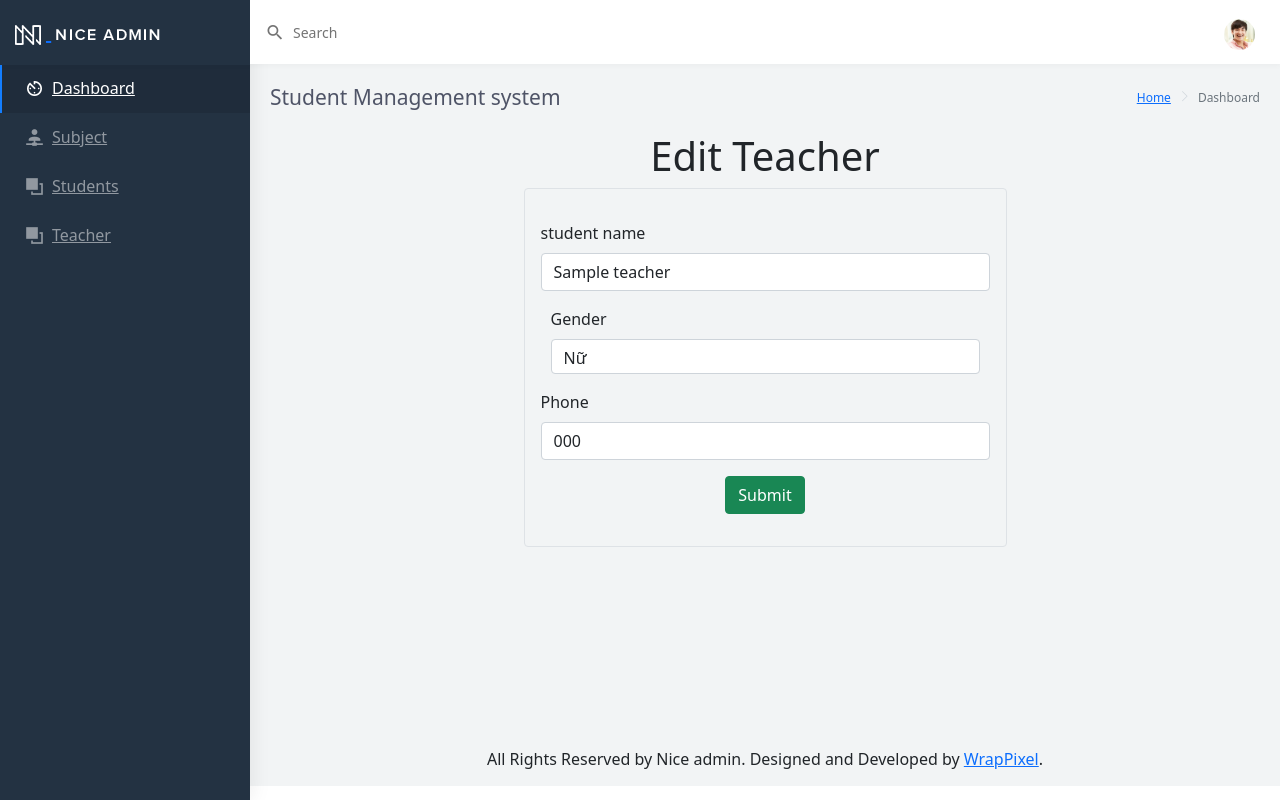
After one commit to bap-internship-2021/course-management, a PHP site: template views/teachers/edit.php in a window 1280 px wide. The commit adds this page. Run offline with PHP 8.4, Linux system fonts and the light colour scheme; the template is opened without the code that fills it: most values are stand-ins (such as "Sample title", 1, 10 or a date in 2020).

Commit message:
update info teacher

```diff
--- a/controllers/UserController.php
+++ b/controllers/UserController.php
@@ -14,9 +14,5 @@ class UserController extends User
             die($exception->getMessage());
         }
     }
-    public function status404()
-    {
-        include_once 'views/errors/404.php';
-        die();
-    }
+
 }
--- /dev/null
+++ b/views/teachers/edit.php
@@ -0,0 +1,102 @@
+<?php
+//         echo '<pre>';
+//         print_r($subject);die();
+//?>
+    <!-- Header -->
+    <?php require_once 'views/header_app.php'; ?>
+
+    <!-- Content -->
+    <div class="container-fluid">
+        <h1 class="text-blue text-center">Edit Teacher</h1>
+
+        <!--  Alert if update success  -->
+        <?php if (isset($_SESSION['edit_teacher']['success'])) { ?>
+            <div class="row justify-content-center">
+                <div class="col-6">
+                    <div class="alert alert-success text-center" role="alert">
+                        <?php echo $_SESSION['edit_teacher']['success']; ?>
+                    </div>
+                </div>
+            </div>
+        <?php }
+        unset($_SESSION['edit_teacher']['success']); ?>
+
+        <!-- Alert error -->
+        <?php if (isset($_SESSION['edit_teacher']['name_error'])) { ?>
+            <div class="row justify-content-center">
+                <div class="col-6">
+                    <div class="alert alert-success text-center" role="alert">
+                        <?php echo $_SESSION['edit_teacher']['name_error']; ?>
+                    </div>
+                </div>
+            </div>
+        <?php }
+        unset($_SESSION['edit_teacher']['name_error']); ?>
+
+        <?php if (isset($_SESSION['edit_teacher']['gender_error'])) { ?>
+            <div class="row justify-content-center">
+                <div class="col-6">
+                    <div class="alert alert-success text-center" role="alert">
+                        <?php echo $_SESSION['edit_teacher']['gender_error']; ?>
+                    </div>
+                </div>
+            </div>
+        <?php }
+        unset($_SESSION['edit_teacher']['gender_error']); ?>
+
+        <?php if (isset($_SESSION['edit_teacher']['phone_error'])) { ?>
+            <div class="row justify-content-center">
+                <div class="col-6">
+                    <div class="alert alert-success text-center" role="alert">
+                        <?php echo $_SESSION['edit_teacher']['phone_error']; ?>
+                    </div>
+                </div>
+            </div>
+        <?php }
+        unset($_SESSION['edit_teacher']['phone_error']); ?>
+
+        <div class="row justify-content-center">
+            <div class="col-6">
+                <form action=".?action=update_teacher" method="post" class="border p-3 rounded">
+                    <!-- id -->
+                    <div class="mb-3">
+                        <input type="hidden" name="id" class="form-control" id="id"
+                               value="<?php echo (!empty($teacher['id'])) ? $teacher['id'] : '' ?>">
+                    </div>
+
+                    <!-- subject name -->
+                    <div class="mb-3">
+                        <label for="name" class="form-label">student name</label>
+                        <input type="text" name="name" class="form-control" id="name" "
+                               value="<?php echo (!empty($teacher['name'])) ? $teacher['name'] : '' ?>">
+                    </div>
+
+                    <!-- credit card -->
+                    <div class="mb-3">
+                        <label for="gender" class="col-sm-12">Gender</label>
+                        <div class="col-sm-12">
+                            <select name="gender" class="form-control form-control-line">
+                                <option value="2" <?php echo ($teacher['gender'] == 2) ? 'selected' : ''; ?> >Nữ</option>
+                                <option value="1" <?php echo ($teacher['gender'] == 1) ? 'selected' : ''; ?> >Nam</option>
+                            </select>
+                        </div>
+                    </div>
+
+                    <div class="mb-3">
+                        <label for="credit-number" class="form-label">Phone</label>
+                        <input type="text" name="phone" class="form-control" id="phone"
+                               placeholder="Phone"
+                               value="<?php echo (!empty($teacher['phone'])) ? $teacher['phone'] : '' ?>">
+                    </div>
+
+                    <!-- Button submit -->
+                    <div class="mb-3 text-center">
+                        <input type="submit" class="btn btn-success">
+                    </div>
+                </form>
+            </div>
+        </div>
+    </div>
+
+    <!-- Footer -->
+    <?php require_once 'views/footer_app.php'; ?>
```
Also changed, not shown: controllers/TeacherController.php (+32 -1 lines), index.php (+11 -5 lines), models/Teacher.php (+36 -2 lines), validators/teachers/EditTeacherRequest.php (added, +40 -0 lines).
